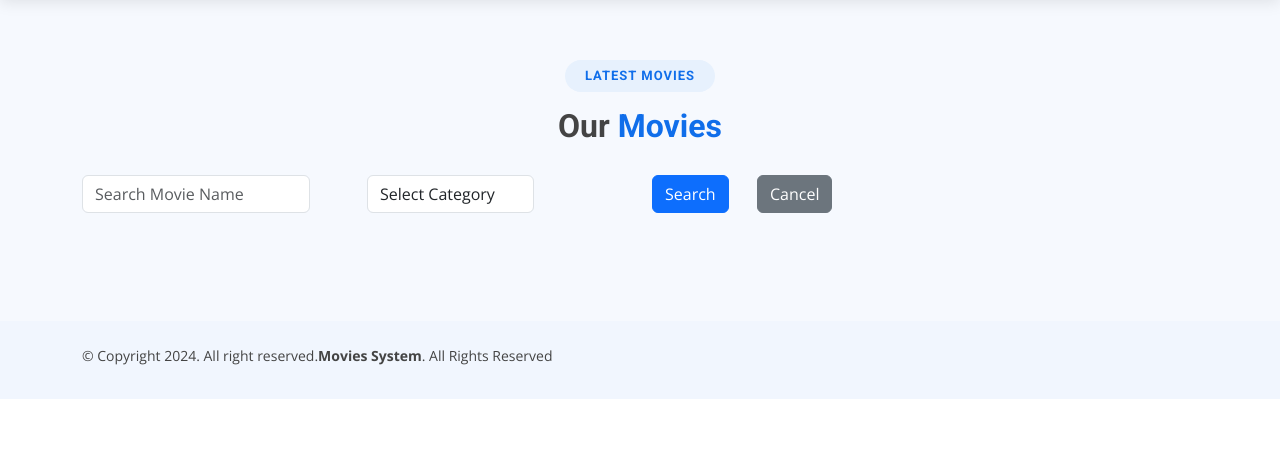
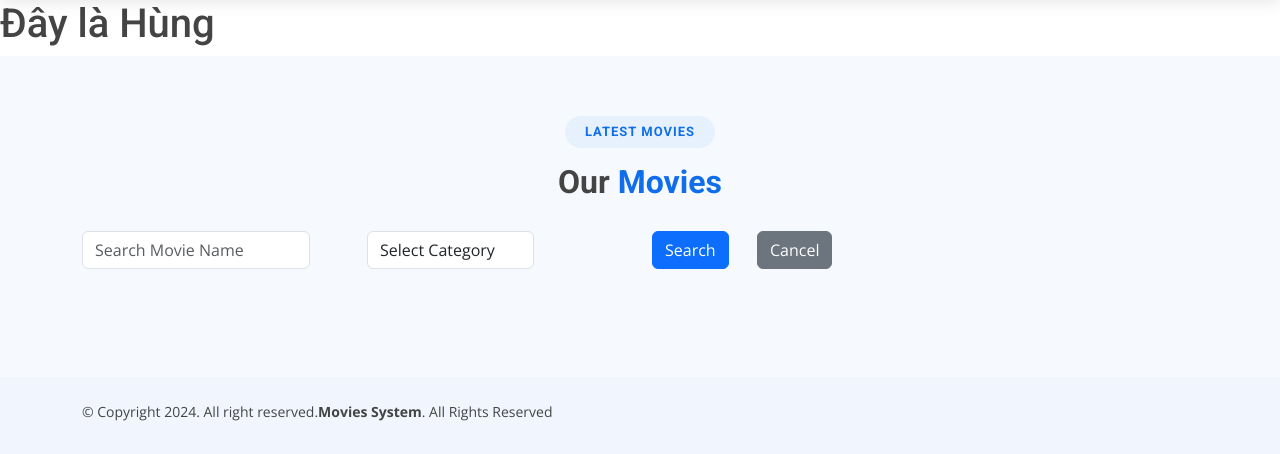
Before and after one commit to BinhHung/PHP_MoviesSystem, a PHP site: page / in a window 1280 px wide. Shown: the part 70-524 px from the top of the page. Run offline with PHP 8.4, Linux system fonts and the light colour scheme; data that the repository does not hold is empty.

Commit message:
Tạo tình huống xung đột từ Hùng

```diff
--- a/index.php
+++ b/index.php
@@ -10,7 +10,7 @@
 
 <?php include('connect.php')  ?>
 <?php include('header.php')  ?>
-
+<h1>Đây là Hùng</h1>
 
 
 
```
Also changed, not shown: readme.txt (added).
